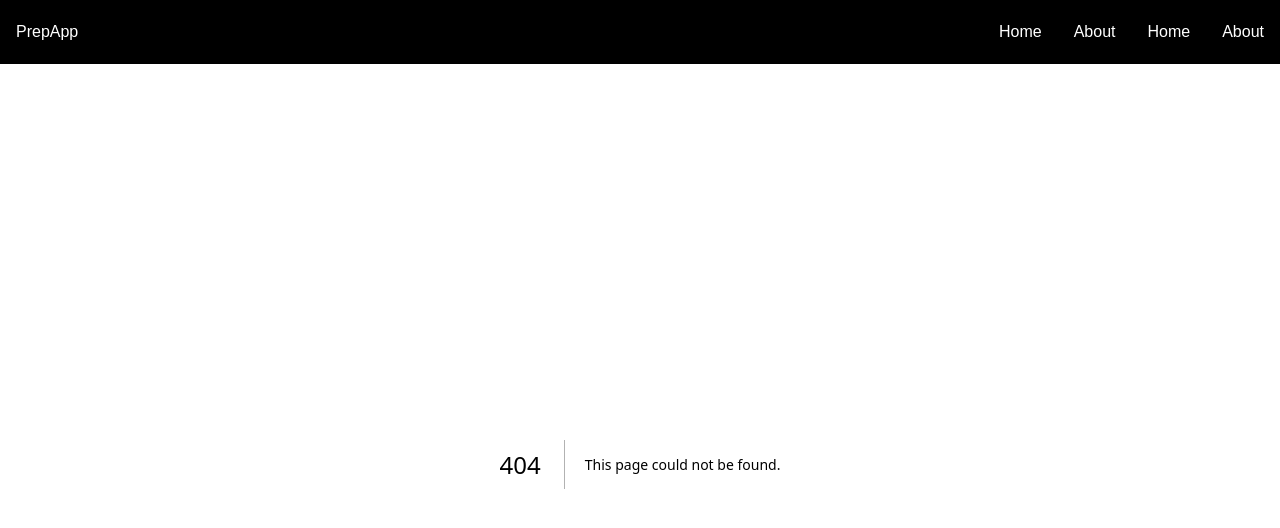
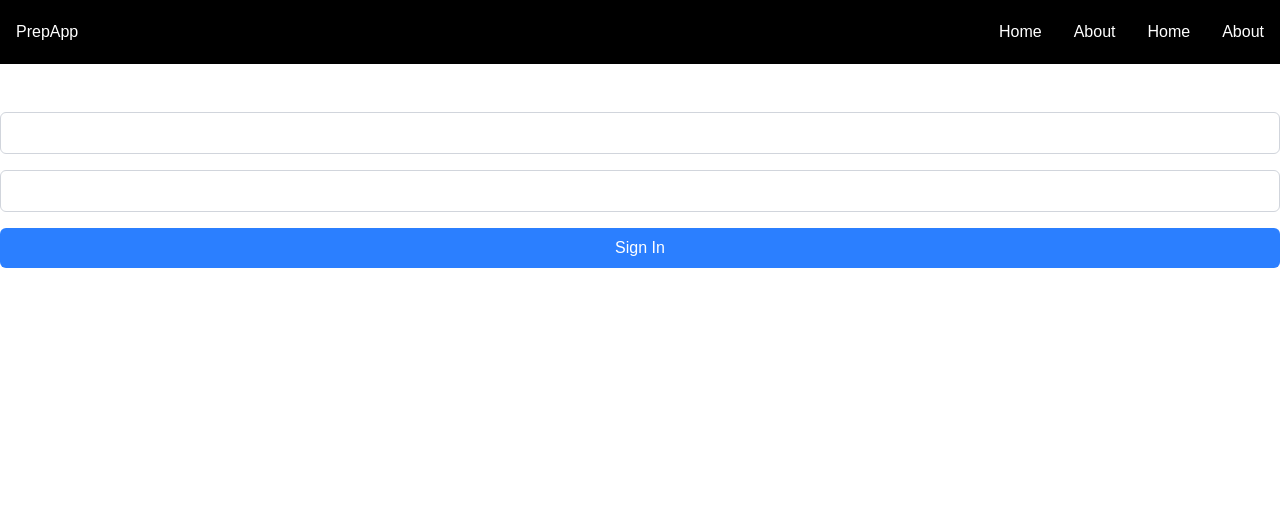
Before and after one commit to vinitvijal/PrepApp---AI, a Next.js app: page /auth/sign-in in a window 1280 px wide. Before the commit this address had no page. Shown: the top 528 px of the page. Built offline with nearby package versions, Linux system fonts and the light colour scheme; no server answers.

Commit message:
Basic Auth Check

```diff
--- /dev/null
+++ b/app/auth/sign-in/page.tsx
@@ -0,0 +1,28 @@
+'use client'
+import { signIn } from '@/app/server/auth'
+import React, { useState } from 'react'
+
+function page() {
+    const [email, setEmail] = useState('')
+    const [password, setPassword] = useState('')
+
+    const handleSignIn = async () => {
+        console.log({ email, password })
+        await signIn(email, password)
+    }
+
+
+
+
+    return (
+        <div>
+            <h1>Sign In Page</h1>
+            <p>This is the sign in page.</p>
+            <input type="text" placeholder='Enter your email' className='border border-gray-300 rounded-md p-2 w-full mb-4' value={email} onChange={(e) => setEmail(e.target.value)} />
+        <input type="password" placeholder='Enter your password' className='border border-gray-300 rounded-md p-2 w-full mb-4' value={password} onChange={(e) => setPassword(e.target.value)} />
+        <button className='bg-blue-500 text-white rounded-md p-2 w-full' onClick={handleSignIn}>Sign In</button>
+    </div>
+  )
+}
+
+export default page
--- /dev/null
+++ b/app/server/auth.ts
@@ -0,0 +1,12 @@
+'use server'
+
+import { supabase } from "@/utils/supabase"
+
+export async function signIn(email: string, password: string) {
+    console.log("object: ", email, password)
+    const { data, error } = await supabase.auth.signInWithPassword({
+        email,
+        password
+    })
+    console.log(data, error)
+}
--- a/package.json
+++ b/package.json
@@ -9,6 +9,7 @@
     "lint": "eslint"
   },
   "dependencies": {
+    "@supabase/supabase-js": "^2.57.2",
     "next": "15.5.0",
     "react": "19.1.0",
     "react-dom": "19.1.0"
--- /dev/null
+++ b/utils/supabase.ts
@@ -0,0 +1,12 @@
+import { createClient } from '@supabase/supabase-js'
+
+const supabase_url = process.env.NEXT_PUBLIC_SUPABASE_URL!
+const anon_key = process.env.NEXT_PUBLIC_SUPABASE_KEY!
+
+export const supabase = createClient(supabase_url, anon_key, {
+  auth: {
+    autoRefreshToken: false,
+    persistSession: false,
+    detectSessionInUrl: false
+  }
+})
```
Also changed, not shown: 1 other file (tests, documents, lock files or other folders).
